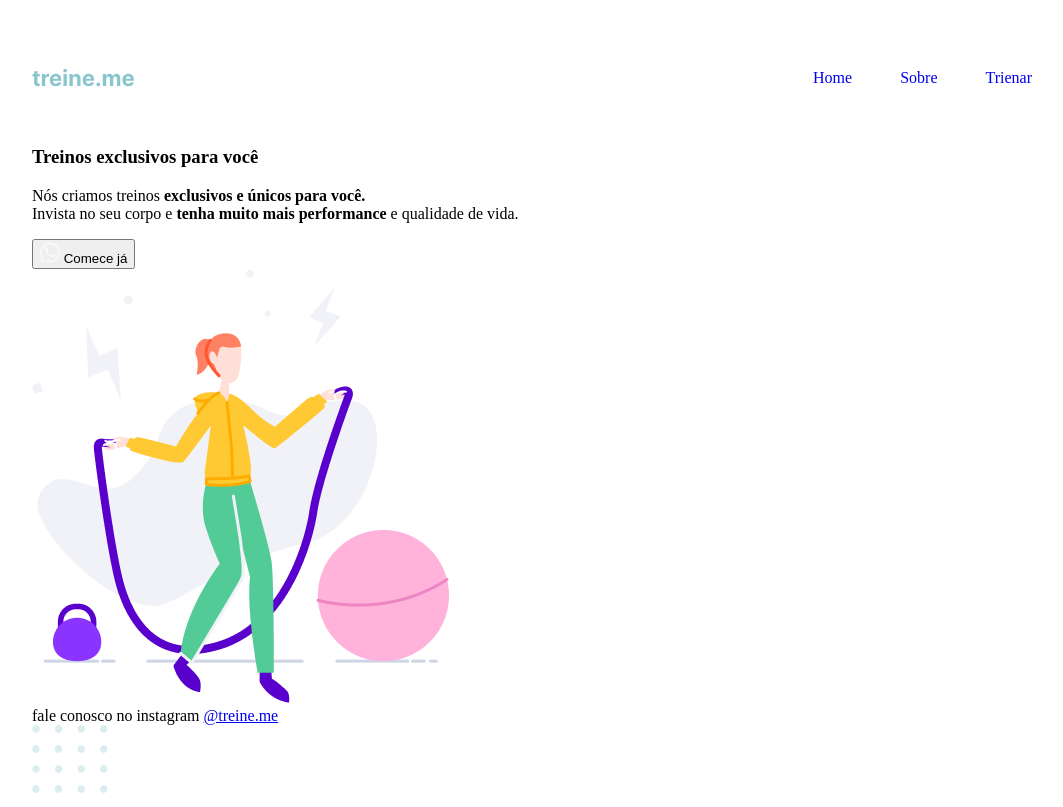
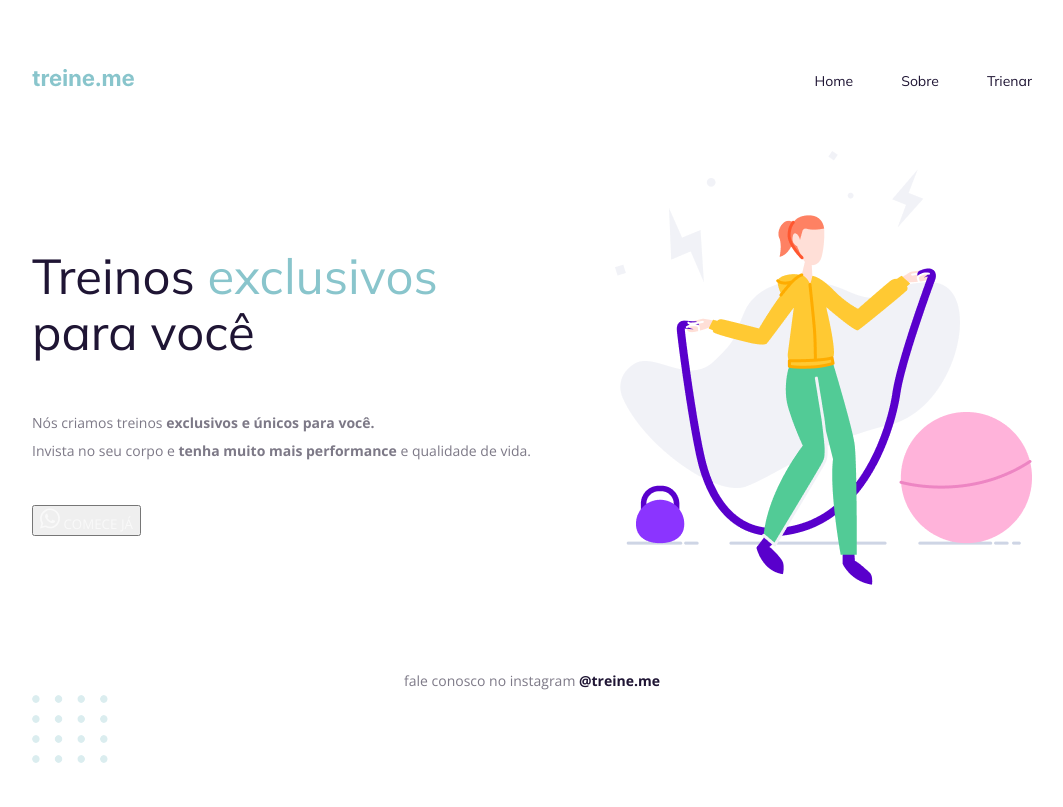
Before and after one commit to marlisonmourao/Explorer, a plain HTML site: page treineme/index.html in a window 1280 px wide. Shown: the whole page, without its empty margins (108-1171 px from the left). Drawn offline with nearby package versions, Linux system fonts and the light colour scheme.

Commit message:
estilizando página

```diff
--- a/treineme/index.html
+++ b/treineme/index.html
@@ -2,9 +2,12 @@
 <html lang="pt-br">
 <head>
   <meta charset="UTF-8">
+  <link rel="preconnect" href="https://fonts.googleapis.com">
+  <link rel="preconnect" href="https://fonts.gstatic.com" crossorigin>
   <meta http-equiv="X-UA-Compatible" content="IE=edge">
   <meta name="viewport" content="width=device-width, initial-scale=1.0">
   <title>Treine me</title>
+  <link href="https://fonts.googleapis.com/css2?family=Mulish:ital,wght@0,400;1,700&family=Open+Sans:wght@400;700&display=swap" rel="stylesheet">
 
   <link rel="stylesheet" href="style.css">
 </head>
@@ -26,7 +29,8 @@
 
     <main>
       <section class="text">
-        <h1>Treinos exclusivos para você</h1>
+        <h1>Treinos <span>exclusivos</span>
+          para você</h1>
 
         <p>
           Nós criamos treinos <strong>exclusivos e únicos para você.</strong> <br/>
@@ -51,6 +55,5 @@
     src="assets/balls-decoration.svg"
     alt="bolinhos verdes no canto inferior direitor da página"
   >
-
 </body>
 </html>
--- a/treineme/style.css
+++ b/treineme/style.css
@@ -1,6 +1,7 @@
 body {
   margin: 0;
   padding: 0;
+  font-family: "Open Sans", sans-serif
 }
 
 .page {
@@ -16,7 +17,22 @@ body {
   margin-bottom: 55px;
 }
 
+h1 {
+  font-size: 49px;
+  line-height: 56px;
+  color: #1F1534;
+
+  font-weight: normal;
+  font-family: 'Mulish', sans-serif;
+  width: 490px;
+}
+
+h1 span {
+  color: #89C5CC;
+}
+
 ul {
+  font-family: 'Mulish', sans-serif;
   display: flex;
   gap: 48px;
   list-style: none;
@@ -24,6 +40,42 @@ ul {
   padding: 0;
 }
 
-ul a {
+main {
+  display: flex;
+  align-items: center;
+  justify-content: space-between;
+}
+
+a {
+  color: #1F1534;
   text-decoration: none;
 }
+
+ul li a:hover {
+  font-weight: bold;
+}
+
+section, p {
+  font-size: 14px;
+  color: #7D7987;
+  line-height: 28px;
+  margin: 40px 0;
+}
+
+button {
+  text-transform: uppercase;
+  color: #F9F9F9;
+  font-family: "Open Sans", sans-serif
+}
+
+footer {
+  font-size: 14px;
+  line-height: 28px;
+
+  text-align: center;
+  margin-top: 82px;
+}
+
+footer a {
+  font-weight: bold;
+}
```
Also changed, not shown: styles.css (deleted).
